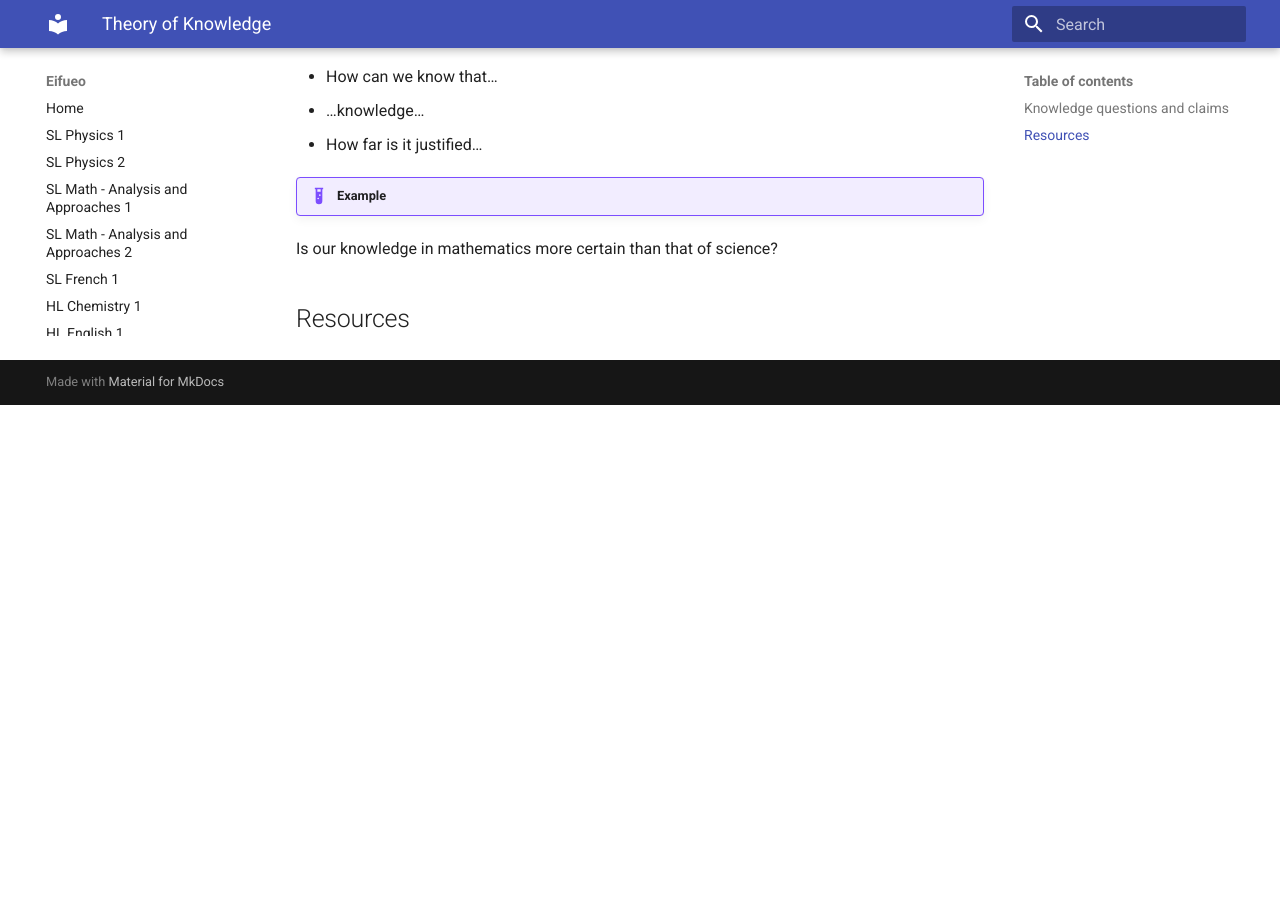
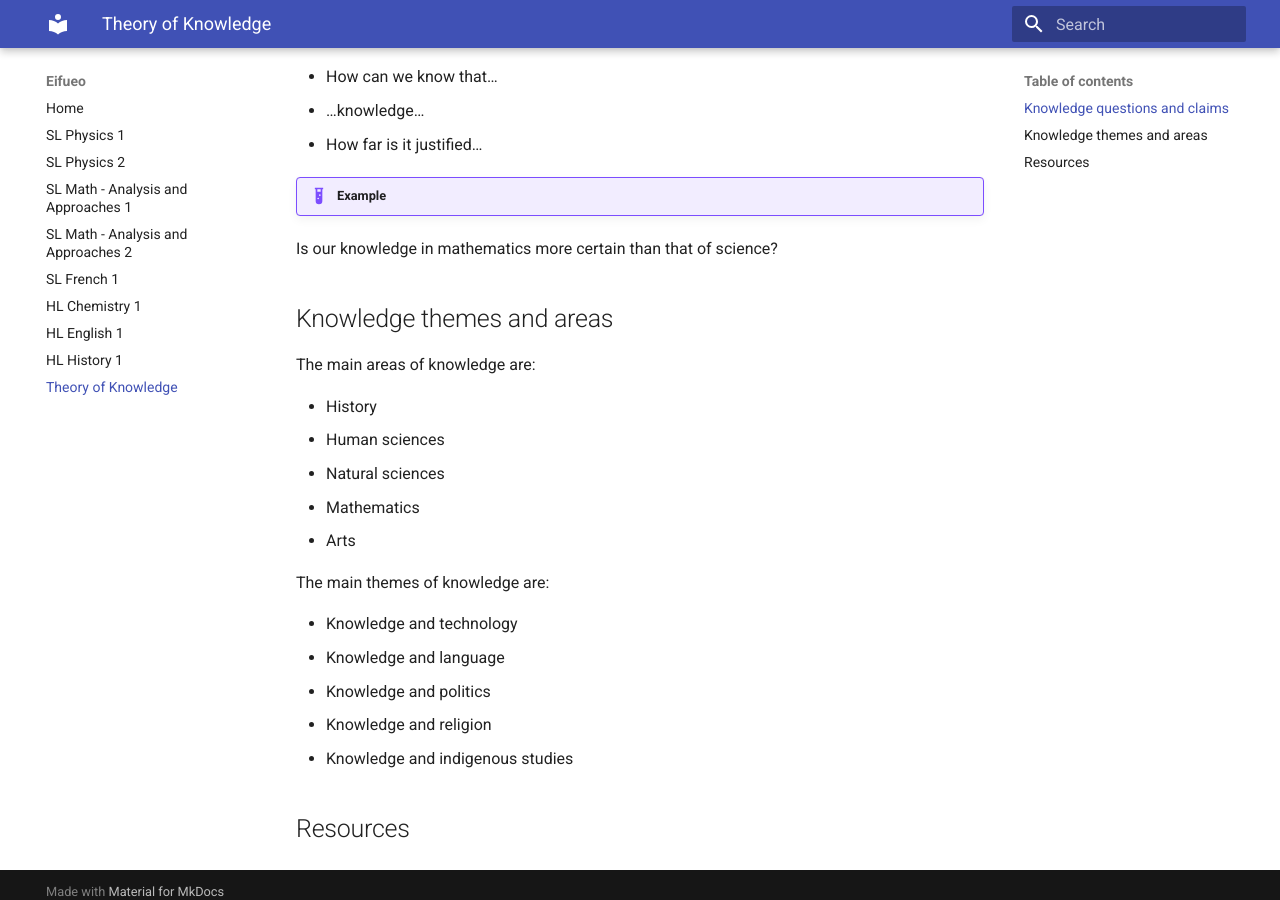
Before and after one commit to potatoeggy/eifueo, an MkDocs documentation site: the page built from docs/tok.md, in a window 1280 px wide and 900 px high, scrolled down 536 px. Built offline with MkDocs 1.6.1 and Material for MkDocs 9.7.7, drawn with Linux system fonts in a browser that asks for light colours; before the commit the page ends 941 px from its top, so only the background shows below that.

Commit message:
tok: add themes/areas of knowledge

```diff
--- a/docs/tok.md
+++ b/docs/tok.md
@@ -20,4 +20,22 @@ Knowledge **questions** are questions that examine or engage with knowledge clai
 !!! example
    Is our knowledge in mathematics more certain than that of science?
 
+## Knowledge themes and areas
+
+The main areas of knowledge are:
+
+ - History
+ - Human sciences
+ - Natural sciences
+ - Mathematics
+ - Arts
+
+The main themes of knowledge are:
+
+ - Knowledge and technology
+ - Knowledge and language
+ - Knowledge and politics
+ - Knowledge and religion
+ - Knowledge and indigenous studies
+
 ## Resources
```
